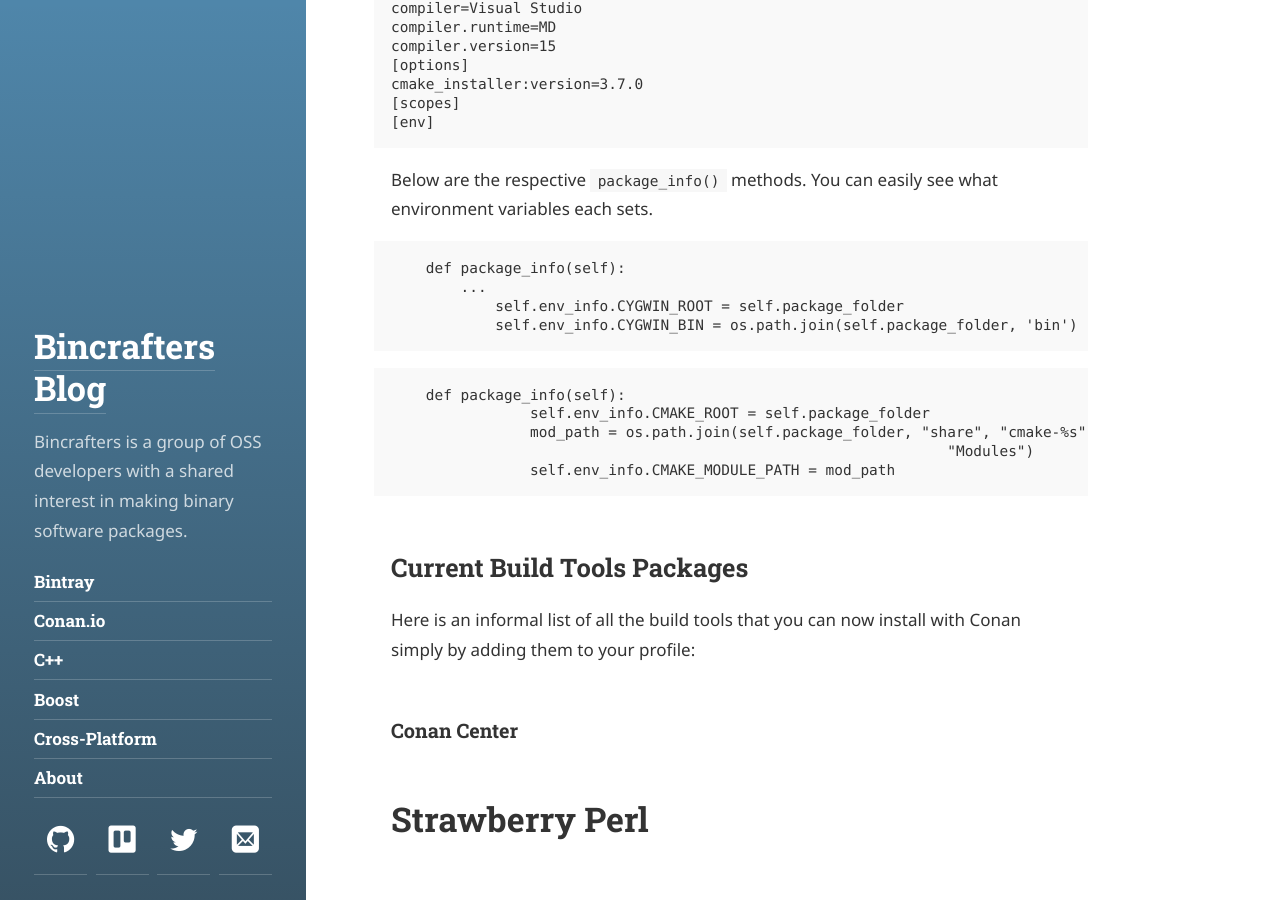
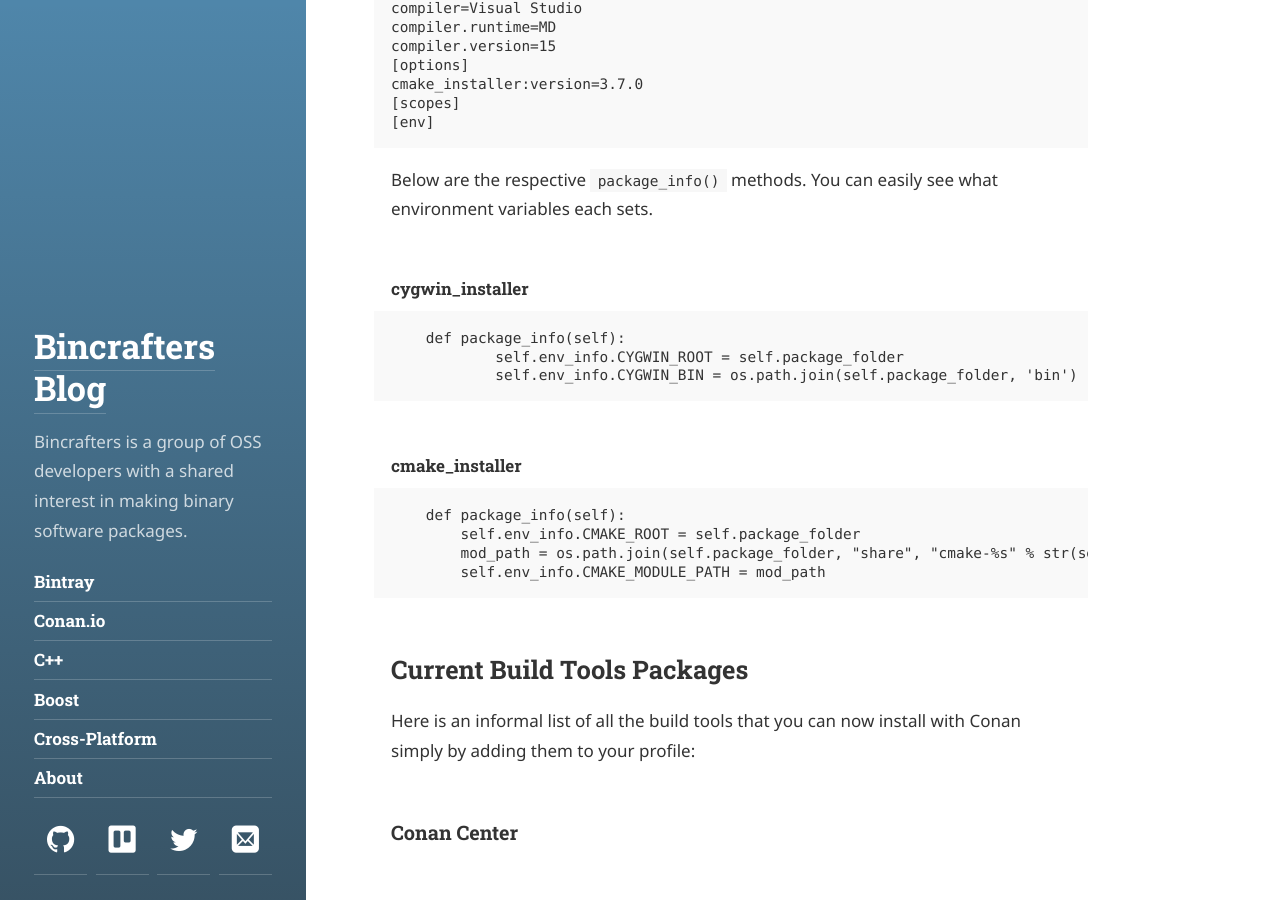
Before and after one commit to bincrafters/bincrafters.github.io, a Jekyll site: the page built from _posts/2017-11-27-Conan-Profiles-and-Build-Requires.md, in a window 1280 px wide and 900 px high, scrolled down 2628 px. Built offline with Jekyll 4.4.1, drawn with Linux system fonts in a browser that asks for light colours; some web fonts are replaced.

Commit message:
update examples

````diff
--- a/_posts/2017-11-27-Conan-Profiles-and-Build-Requires.md
+++ b/_posts/2017-11-27-Conan-Profiles-and-Build-Requires.md
@@ -44,18 +44,18 @@ cmake_installer:version=3.7.0
 
 Below are the respective `package_info()` methods. You can easily see what environment variables each sets.
 
+#### cygwin_installer ####
 ```
     def package_info(self):
-        ...
 	    self.env_info.CYGWIN_ROOT = self.package_folder
 	    self.env_info.CYGWIN_BIN = os.path.join(self.package_folder, 'bin')
 ```
+#### cmake_installer ####
 ```
     def package_info(self):
-		self.env_info.CMAKE_ROOT = self.package_folder
-		mod_path = os.path.join(self.package_folder, "share", "cmake-%s" % str(self.options.version)[0:3],
-								"Modules")
-		self.env_info.CMAKE_MODULE_PATH = mod_path
+        self.env_info.CMAKE_ROOT = self.package_folder
+        mod_path = os.path.join(self.package_folder, "share", "cmake-%s" % str(self.options.version)[0:3], "Modules")
+        self.env_info.CMAKE_MODULE_PATH = mod_path
 ```
 
 ## Current Build Tools Packages
````
